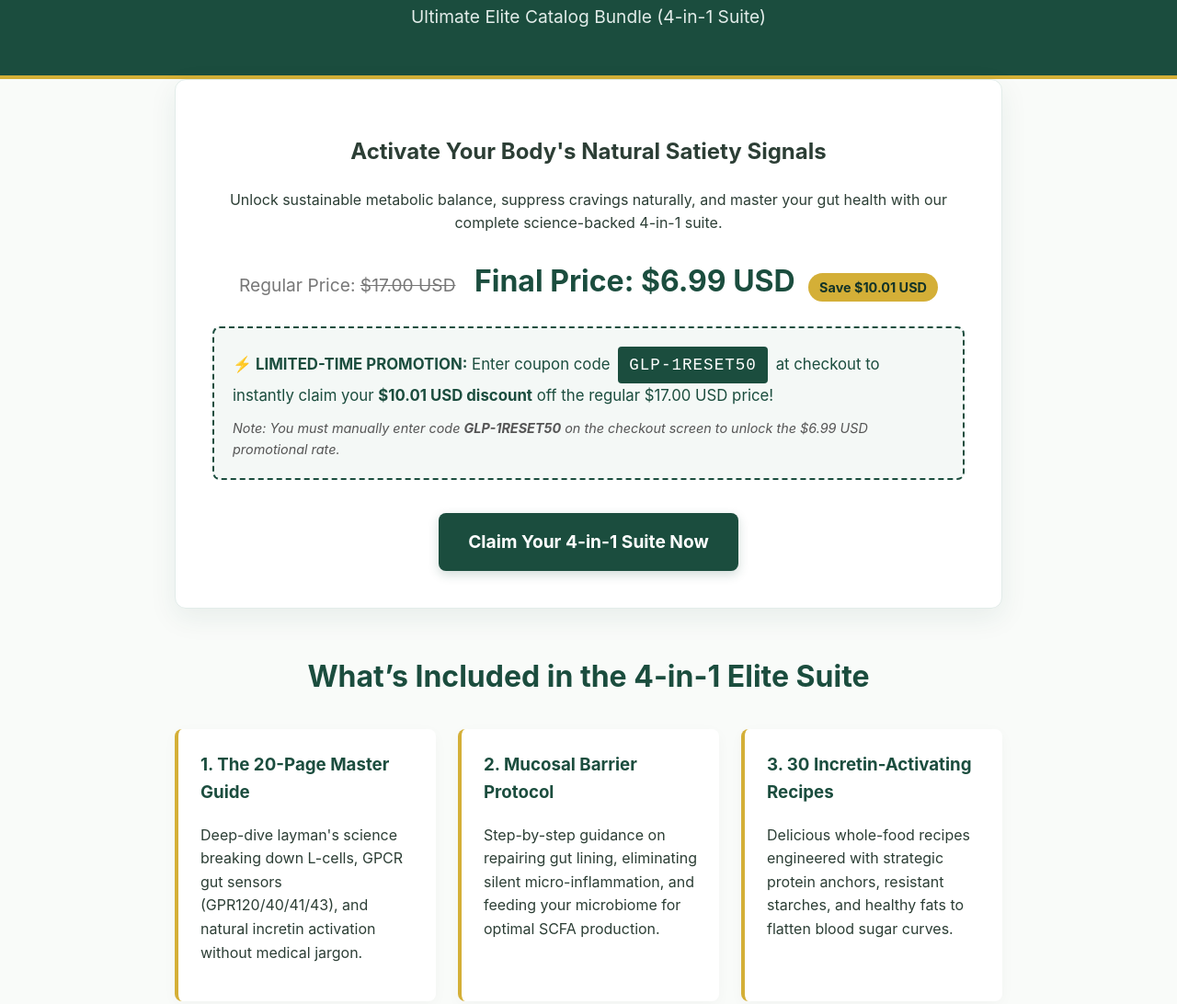
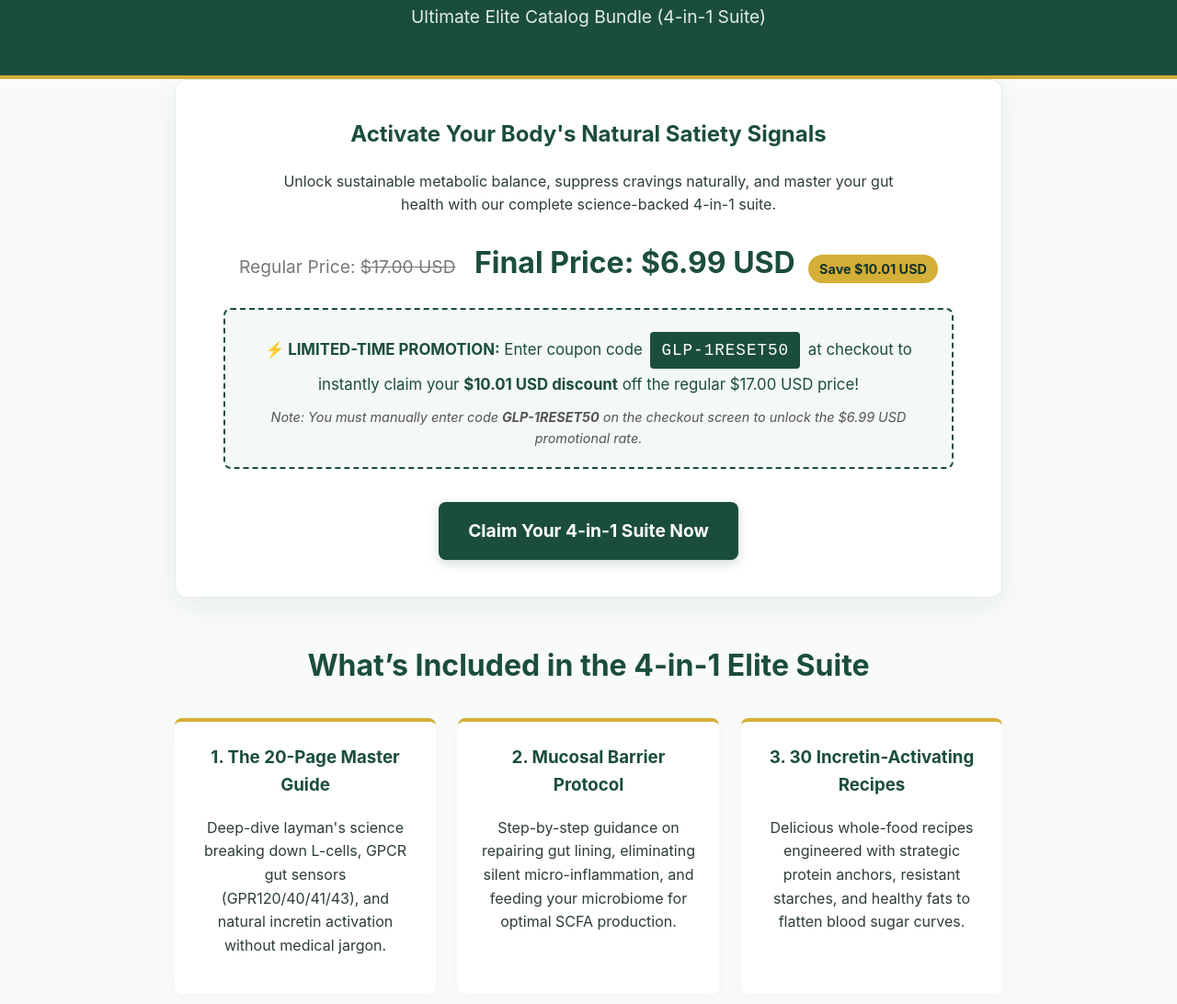
Before and after one commit to 174hz/glpai, a plain HTML site: page index.html in a window 1280 px wide. Shown: the part 144-1236 px from the top of the page at 92% size. Drawn offline with Linux system fonts and the light colour scheme.

Commit message:
Refactor text alignment and update links in index.html

```diff
--- a/index.html
+++ b/index.html
@@ -21,12 +21,12 @@
             margin: 0;
             padding: 0;
             line-height: 1.6;
+            text-align: center;
         }
 
         header {
             background-color: var(--primary-color);
             color: var(--white);
-            text-align: center;
             padding: 3rem 1rem;
             border-bottom: 4px solid var(--accent-gold);
         }
@@ -56,8 +56,13 @@
             box-shadow: 0 10px 30px rgba(27, 77, 62, 0.08);
             padding: 2.5rem;
             margin-top: -2rem;
+            border: 1px solid #E2ECE9;
             text-align: center;
-            border: 1px solid #E2ECE9;
+        }
+
+        .product-hero h2 {
+            color: var(--primary-color);
+            margin-top: 0;
         }
 
         .pricing-box {
@@ -93,8 +98,9 @@
             background-color: #F4F8F6;
             padding: 20px;
             border-radius: 8px;
-            margin: 20px 0;
-            text-align: left;
+            margin: 20px auto;
+            max-width: 750px;
+            text-align: center;
         }
 
         .code-box {
@@ -106,7 +112,7 @@
             font-size: 1.1rem;
             letter-spacing: 1px;
             display: inline-block;
-            margin: 0 4px;
+            margin: 4px;
         }
 
         .btn-primary {
@@ -134,7 +140,6 @@
 
         .features-section h2 {
             color: var(--primary-color);
-            text-align: center;
             margin-bottom: 2rem;
             font-size: 2rem;
         }
@@ -149,8 +154,9 @@
             background: var(--white);
             padding: 1.5rem;
             border-radius: 8px;
-            border-left: 4px solid var(--accent-gold);
+            border-top: 4px solid var(--accent-gold);
             box-shadow: 0 4px 15px rgba(0,0,0,0.03);
+            text-align: center;
         }
 
         .feature-card h3 {
@@ -203,6 +209,7 @@
             overflow-y: auto;
             position: relative;
             text-align: left;
+            margin: 1rem;
         }
 
         .close-modal {
@@ -225,7 +232,7 @@
     <div class="container">
         <section class="product-hero">
             <h2>Activate Your Body's Natural Satiety Signals</h2>
-            <p class="subtitle">Unlock sustainable metabolic balance, suppress cravings naturally, and master your gut health with our complete science-backed 4-in-1 suite.</p>
+            <p class="subtitle" style="max-width: 700px; margin: 0 auto 1.5rem auto;">Unlock sustainable metabolic balance, suppress cravings naturally, and master your gut health with our complete science-backed 4-in-1 suite.</p>
 
             <div class="pricing-box">
                 <span class="original-price">Regular Price: <del>$17.00 USD</del></span>
@@ -242,7 +249,7 @@
                 </p>
             </div>
 
-            <a href="#checkout" class="btn-primary">Claim Your 4-in-1 Suite Now</a>
+            <a href="https://ejgsa0-zc.myshopify.com/products/the-natural-glp-1-reset-ultimate-elite-catalog-bundle-4-in-1-suite?utm_source=copyToPasteBoard&utm_medium=product-links&utm_content=web" class="btn-primary" target="_blank">Claim Your 4-in-1 Suite Now</a>
         </section>
 
         <section class="features-section">
@@ -311,7 +318,6 @@
         function closeModal(modalId) {
             document.getElementById(modalId).style.display = 'none';
         }
-        // Close modal if user clicks background overlay
         window.onclick = function(event) {
             if (event.target.classList.contains('modal')) {
                 event.target.style.display = 'none';
```
